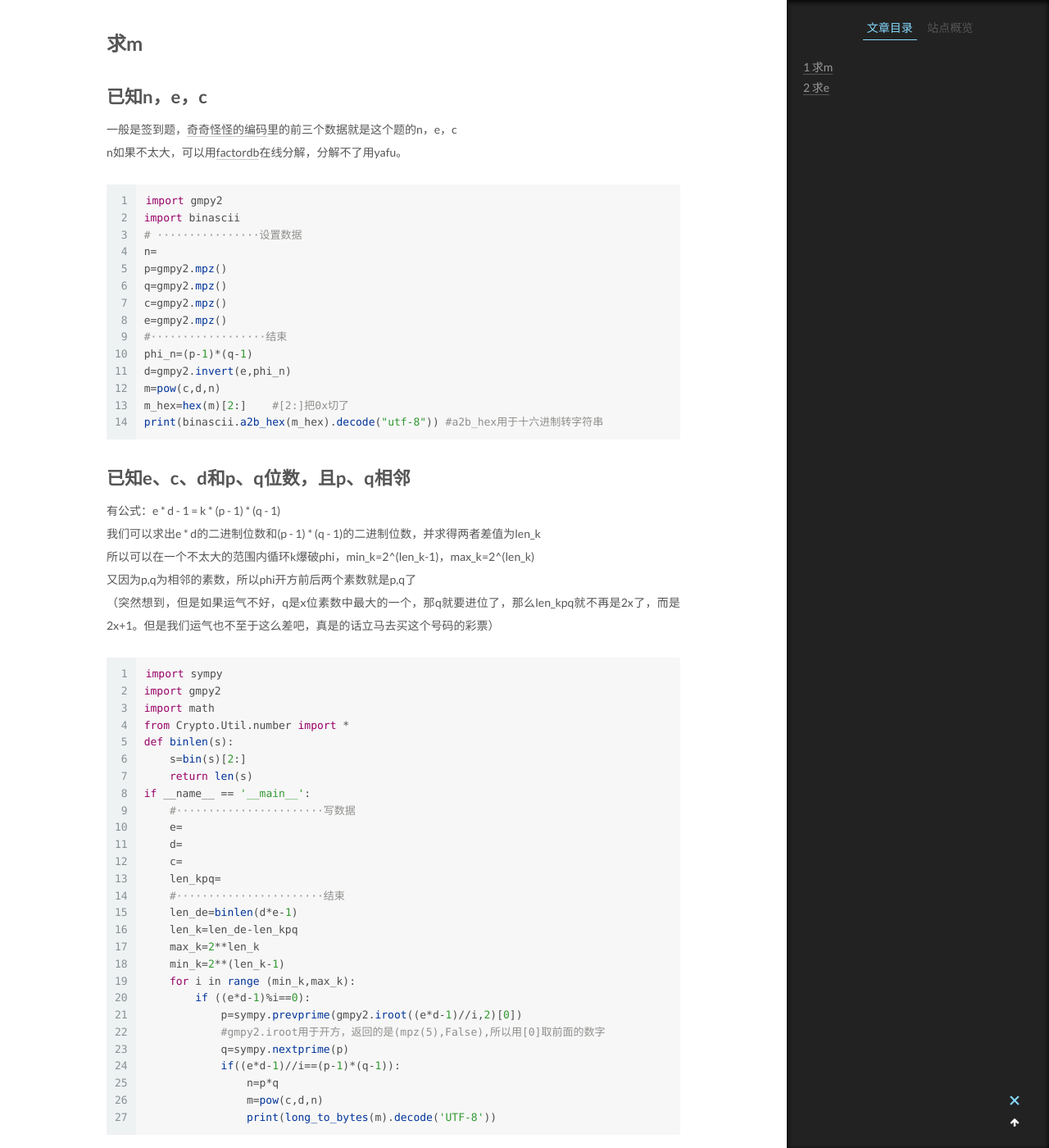
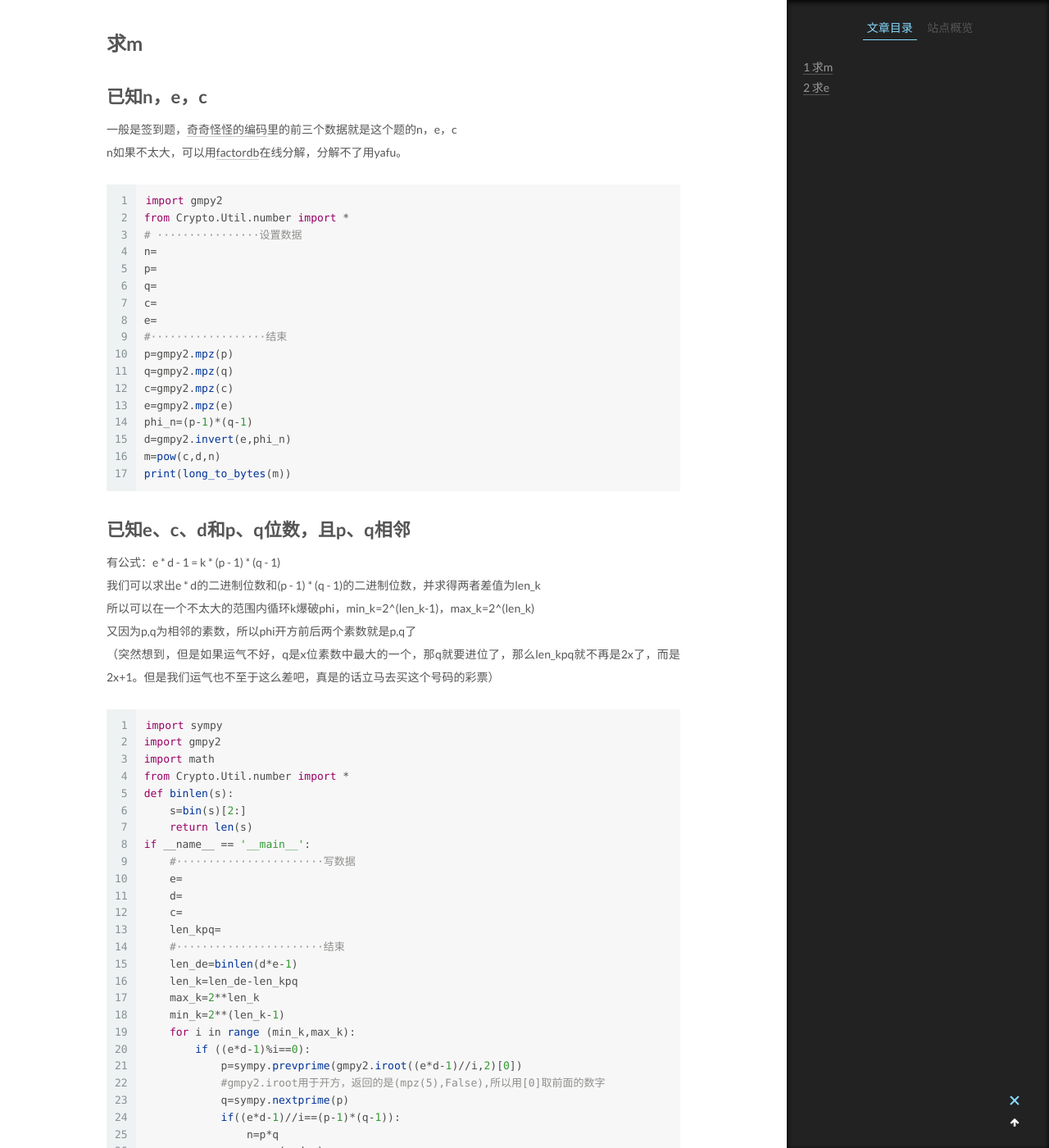
Before and after one commit to AirGoldenFish/airgoldenfish.github.io, a Jekyll site: the page built from _posts/2020-12-26-RSA.md, in a window 1280 px wide and 1400 px high, scrolled down 298 px. Shown: the whole window at 82% size. Built offline with Jekyll 4.4.1, drawn with Linux system fonts in a browser that asks for light colours.

Commit message:
Update 2020-12-26-RSA.md

````diff
--- a/_posts/2020-12-26-RSA.md
+++ b/_posts/2020-12-26-RSA.md
@@ -13,19 +13,22 @@ tags:
 n如果不太大，可以用[factordb](http://www.factordb.com/)在线分解，分解不了用yafu。
 ```python
 import gmpy2
-import binascii
+from Crypto.Util.number import *
 # ················设置数据
 n=
-p=gmpy2.mpz()
-q=gmpy2.mpz()
-c=gmpy2.mpz()
-e=gmpy2.mpz()
+p=
+q=
+c=
+e=
 #··················结束
+p=gmpy2.mpz(p)
+q=gmpy2.mpz(q)
+c=gmpy2.mpz(c)
+e=gmpy2.mpz(e)
 phi_n=(p-1)*(q-1)
 d=gmpy2.invert(e,phi_n)
 m=pow(c,d,n)
-m_hex=hex(m)[2:]    #[2:]把0x切了
-print(binascii.a2b_hex(m_hex).decode("utf-8")) #a2b_hex用于十六进制转字符串
+print(long_to_bytes(m))
 ```
 ## 已知e、c、d和p、q位数，且p、q相邻
 有公式：e * d - 1 = k * (p - 1) * (q - 1)
@@ -60,7 +63,7 @@ if __name__ == '__main__':
             if((e*d-1)//i==(p-1)*(q-1)):
                 n=p*q
                 m=pow(c,d,n)
-                print(long_to_bytes(m).decode('UTF-8'))
+                print(long_to_bytes(m))
 ```
 ## 已知n、c、e、lcm(p-1,q-1).这里有判断素数脚本
 lcm(p-1,q-1)在题目中被命名为`gift`，lcm()的人话叫最小公倍数
````
